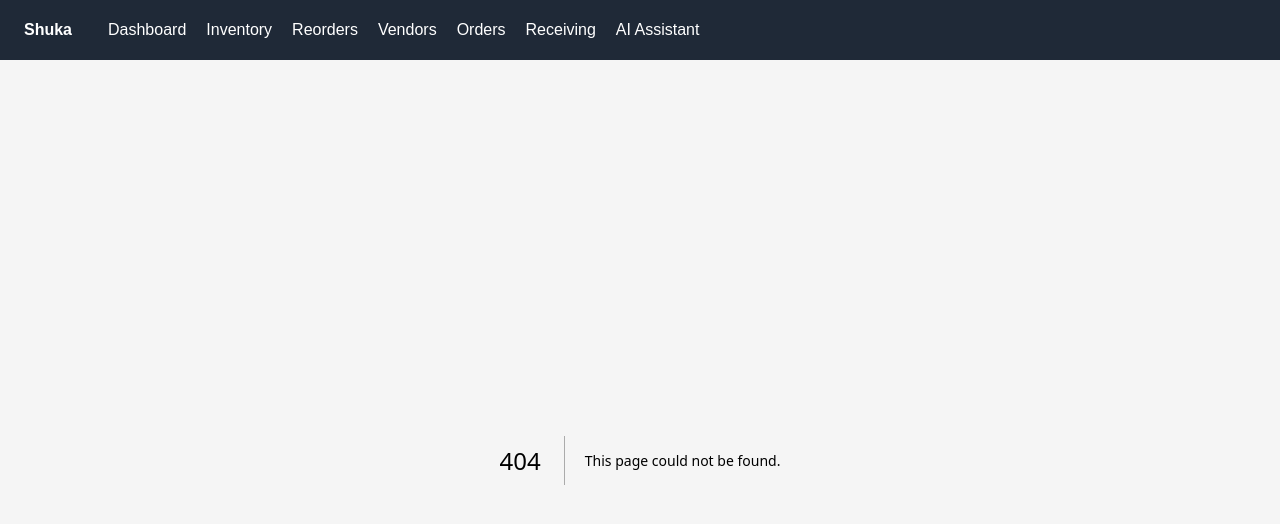
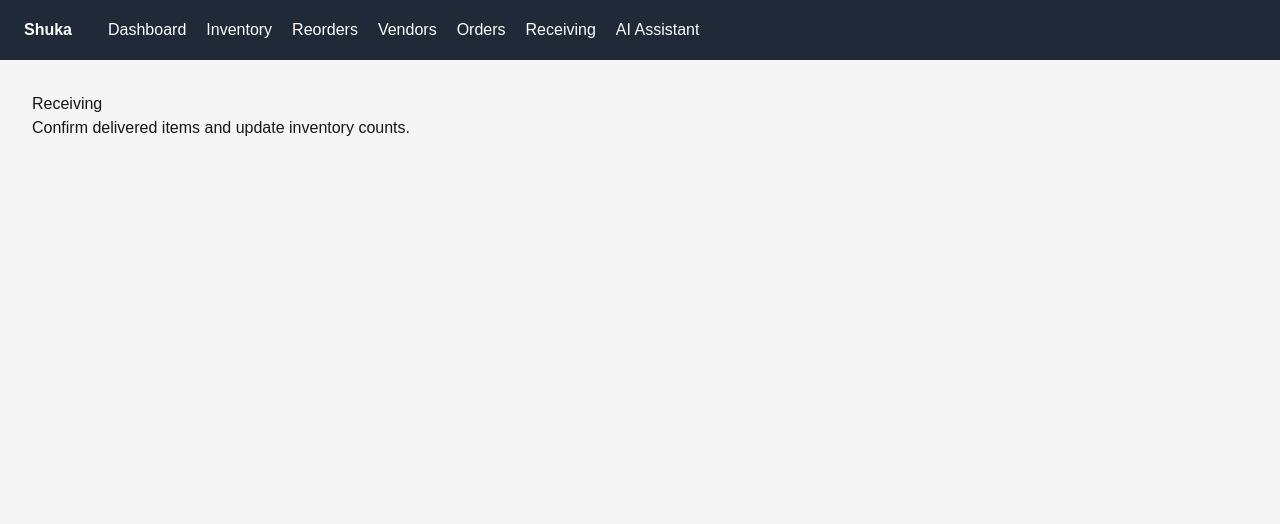
Before and after one commit to Gr33nstonecorp/shuka, a Next.js app: page /receiving in a window 1280 px wide. Before the commit this address had no page. Shown: the top 524 px of the page. Built offline with nearby package versions, Linux system fonts and the light colour scheme.

Commit message:
Create page.tsx

```diff
--- /dev/null
+++ b/app/receiving/page.tsx
@@ -0,0 +1,8 @@
+export default function ReceivingPage() {
+  return (
+    <main style={{ padding: "32px" }}>
+      <h1>Receiving</h1>
+      <p>Confirm delivered items and update inventory counts.</p>
+    </main>
+  );
+}
```
